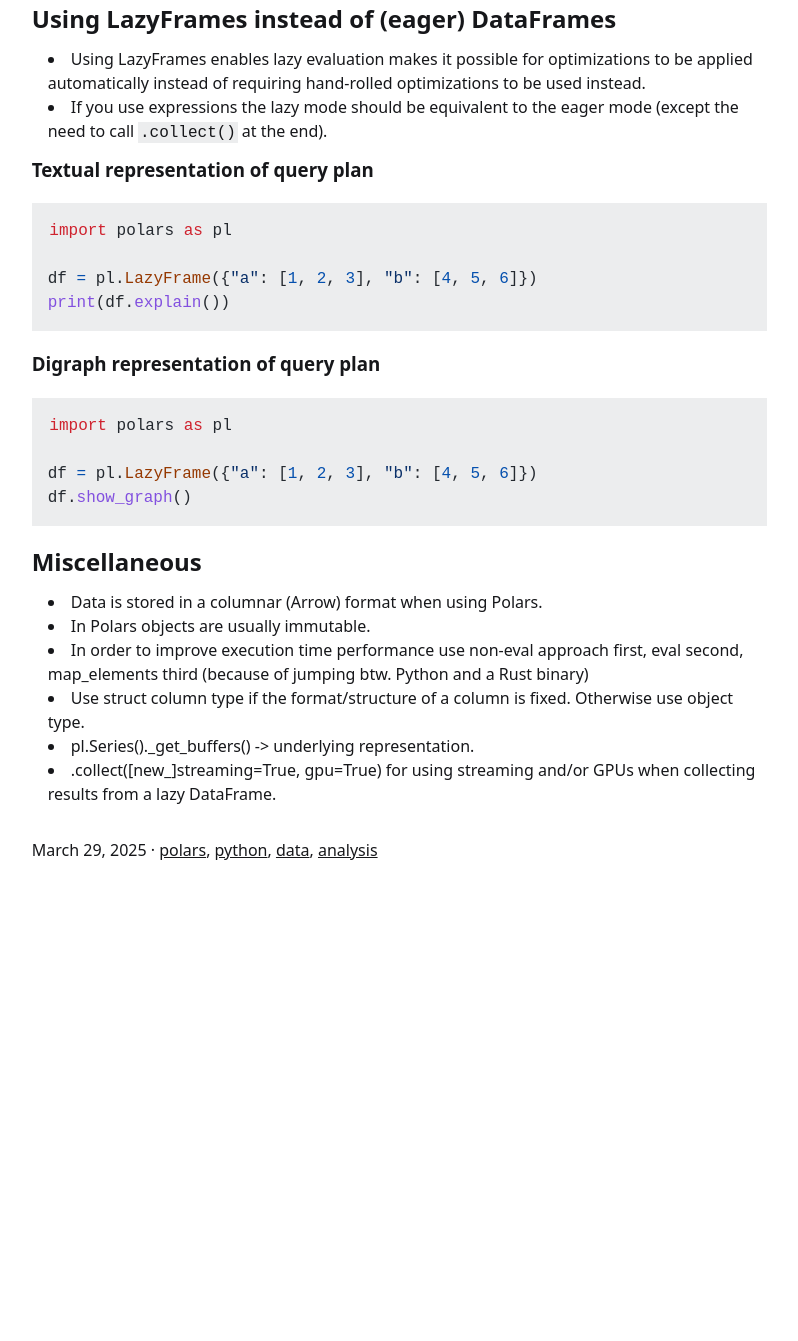
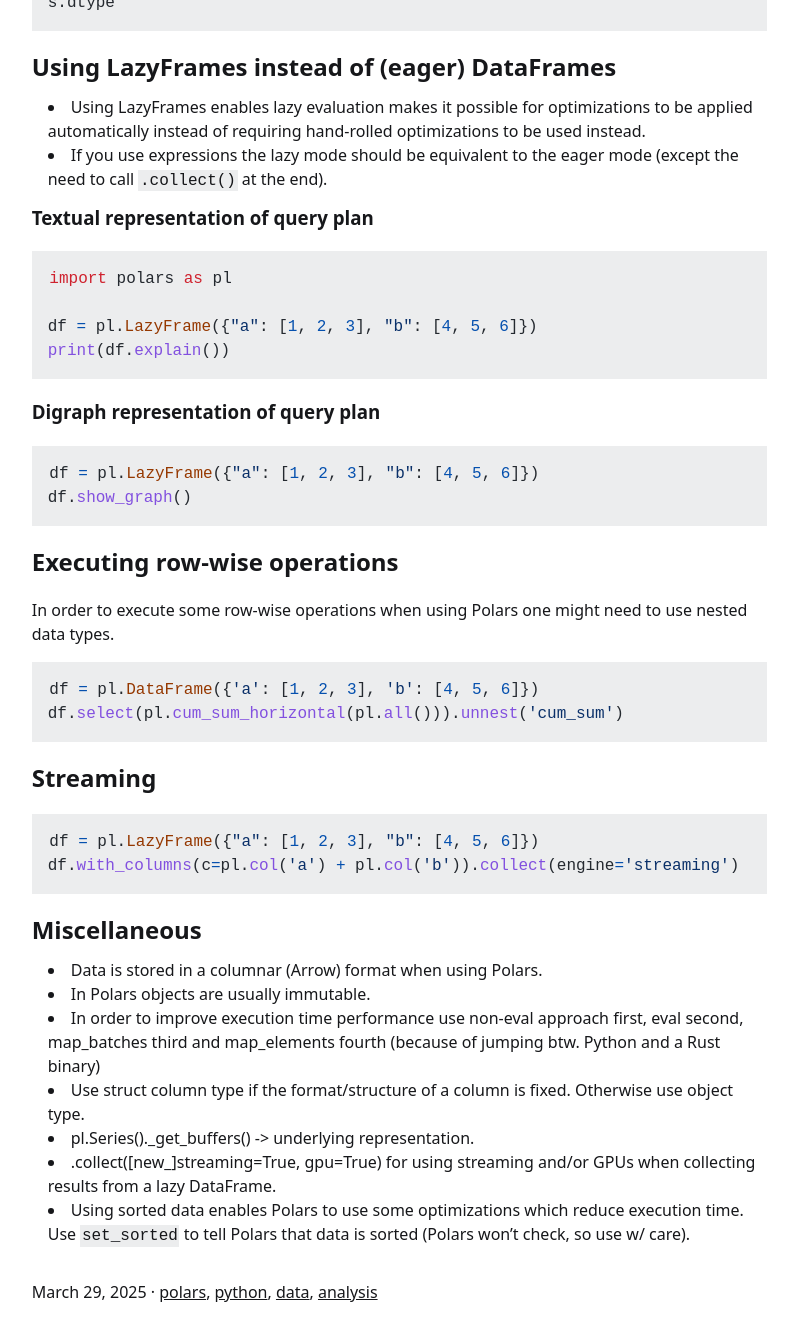
Before and after one commit to ovidiuparvu/ovidiuparvu.github.io, a Jekyll site: the page built from _posts/2025-03-29-an-intro-to-polars.md, in a window 1280 px wide and 1400 px high, scrolled down 7000 px. Shown: the top 1341 px of the window, without its empty margins (321-1119 px from the left). Built offline with Jekyll 4.4.1, drawn with Linux system fonts in a browser that asks for light colours; before the commit the page ends 7958 px from its top, so only the background shows below that; some of the changed text lies outside the part shown.

Commit message:
Add sections on executing row-wise operations and streaming in Polars tutorial

````diff
--- a/_posts/2025-03-29-an-intro-to-polars.md
+++ b/_posts/2025-03-29-an-intro-to-polars.md
@@ -48,6 +48,8 @@ This introduction to Polars is my attempt to make it easy for future me to recol
 - [Using LazyFrames instead of (eager) DataFrames](#using-lazyframes-instead-of-eager-dataframes)
   - [Textual representation of query plan](#textual-representation-of-query-plan)
   - [Digraph representation of query plan](#digraph-representation-of-query-plan)
+- [Executing row-wise operations](#executing-row-wise-operations)
+- [Streaming](#streaming)
 - [Miscellaneous](#miscellaneous)
 
 Right, let's get to it. First set up a virtual environment. Then go through the examples below.
@@ -331,17 +333,32 @@ print(df.explain())
 ### Digraph representation of query plan
 
 ```python
-import polars as pl
-
 df = pl.LazyFrame({"a": [1, 2, 3], "b": [4, 5, 6]})
 df.show_graph()
+```
+
+## Executing row-wise operations
+
+In order to execute some row-wise operations when using Polars one might need to use nested data types.
+
+```python
+df = pl.DataFrame({'a': [1, 2, 3], 'b': [4, 5, 6]})
+df.select(pl.cum_sum_horizontal(pl.all())).unnest('cum_sum')
+```
+
+## Streaming
+
+```python
+df = pl.LazyFrame({"a": [1, 2, 3], "b": [4, 5, 6]})
+df.with_columns(c=pl.col('a') + pl.col('b')).collect(engine='streaming')
 ```
 
 ## Miscellaneous
 
 - Data is stored in a columnar (Arrow) format when using Polars.
 - In Polars objects are usually immutable.
-- In order to improve execution time performance use non-eval approach first, eval second, map_elements third (because of jumping btw. Python and a Rust binary)
+- In order to improve execution time performance use non-eval approach first, eval second, map_batches third and map_elements fourth (because of jumping btw. Python and a Rust binary)
 - Use struct column type if the format/structure of a column is fixed. Otherwise use object type.
 - pl.Series()._get_buffers() -> underlying representation.
 - .collect([new_]streaming=True, gpu=True) for using streaming and/or GPUs when collecting results from a lazy DataFrame.
+- Using sorted data enables Polars to use some optimizations which reduce execution time. Use `set_sorted` to tell Polars that data is sorted (Polars won't check, so use w/ care).
````
